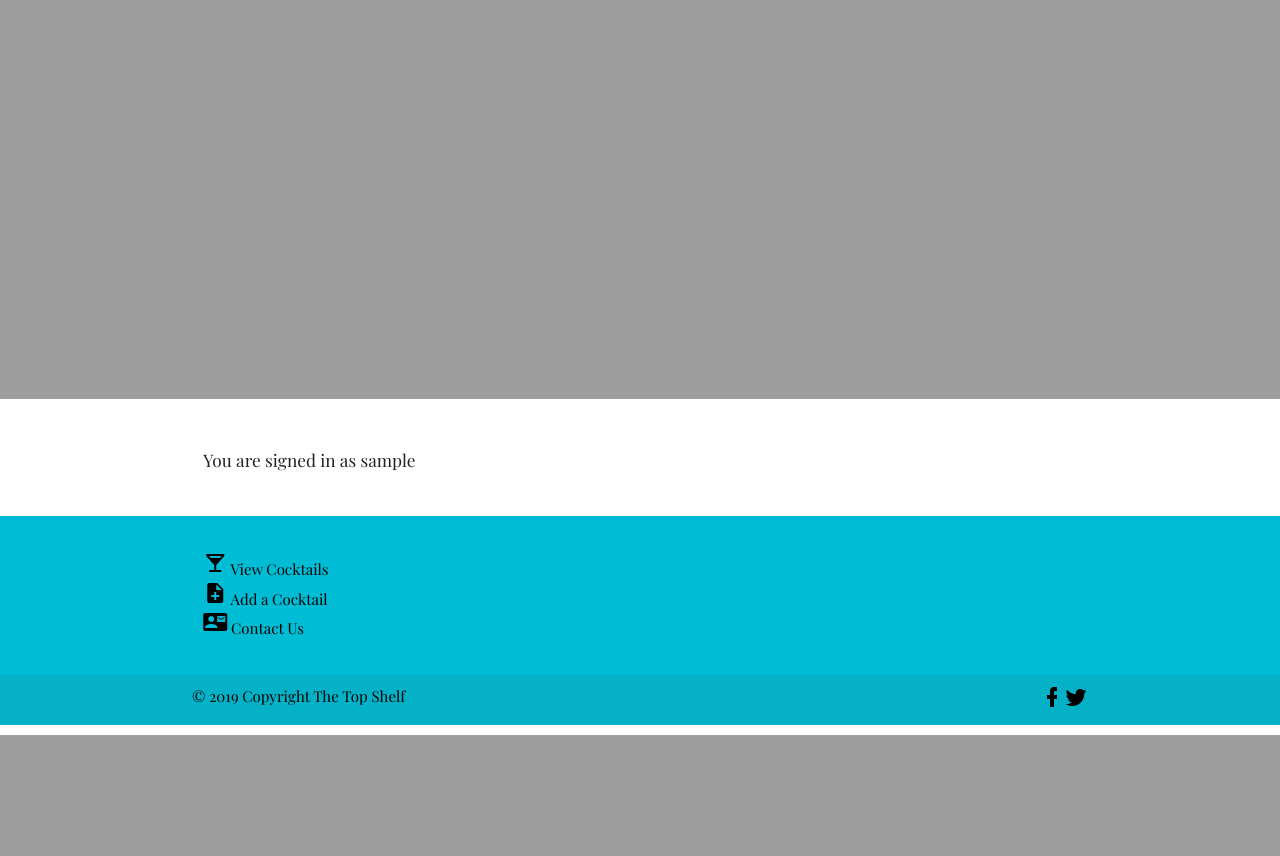
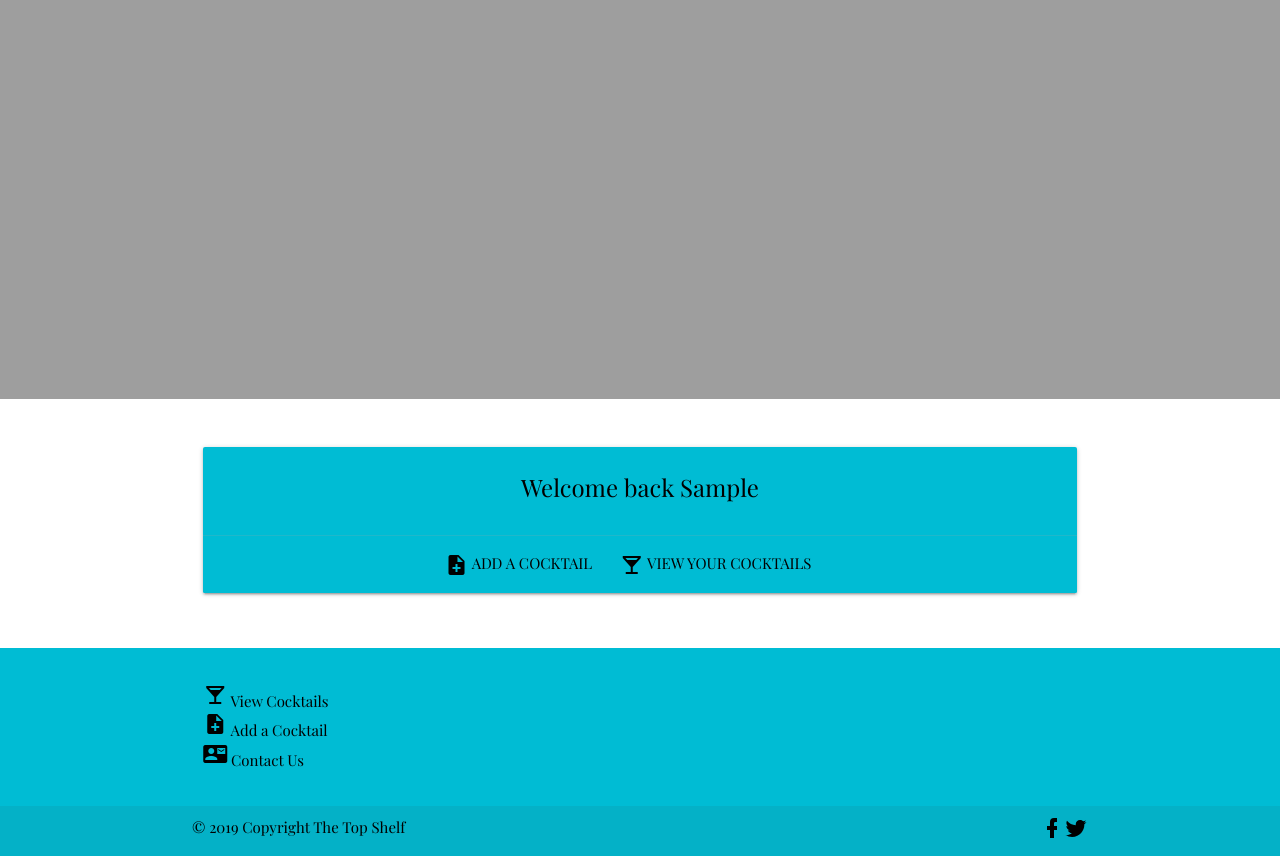
Before and after one commit to walshyc/the-top-shelf, a Flask app: page / in a window 1280 px wide. Shown: the part 65-921 px from the top of the page. Before the commit the page ends 800 px from the top, so only its background shows below. Run offline with Flask 2, Linux system fonts and the light colour scheme; the visitor is signed in with stand-in values (Sample User, id 1); data that the repository does not hold is empty; some libraries are stand-ins or nearby versions.

Commit message:
updated homepage

```diff
--- a/templates/drink.html
+++ b/templates/drink.html
@@ -27,7 +27,7 @@
 
     {% if cocktails.cocktail_base == category.category_name  %}
     <div class="col s12 m6 l4">
-        <a class="" href="{{url_for('cocktail_id_long', category_name= category.category_name, cocktail_name =cocktails.cocktail_name )}}"><div class="card">
+        <a class="" href="{{url_for('cocktail_id_long', category_name= category.category_name, cocktail_name =cocktails.cocktail_name)}}"><div class="card">
             <div class="card-image">
                 <img src="{{cocktails.image}}">
 
--- a/templates/index.html
+++ b/templates/index.html
@@ -34,13 +34,24 @@
 {% endblock %}
 {% block content %}
 <div class="row">
-    <div class="col s12">
-        <h6>{{message}}</h6>
-    </div>
+        <div class="col s12">
+                <div class="card cyan">
+                  <div class="card-content black-text center-align">
+                    <span class="card-title">Welcome back {{session['username'].title()}}</span>
+
+                  </div>
+
+                  <div class="card-action center-align">
+                        <a class="black-text ing_table" href="{{url_for('add_cocktail')}}"><i class="material-icons">note_add</i> Add a Cocktail</a>
+                        <a class="black-text ing_table" href="{{url_for('add_cocktail')}}"><i class="material-icons">local_bar</i> View your Cocktails</a>
+                  </div>
+                </div>
+              </div>
+
 </div>
 <div class="row">
     {% for categories in categories %}
-    <div class="col s12 m4">
+    <div class="col s12 m6 l4">
             <a href="{{url_for('category_name',category_name=categories.category_name)}}" class="black-text  ">
                 <div class="card cyan">
                     <div class="card-image">
--- a/templates/user.html
+++ b/templates/user.html
@@ -8,7 +8,7 @@
     <div class="col s12 m5">
 
         <h4>Login</h4>
-        <h5>{{error_msg}}</h5>
+
         <form method=POST action="{{ url_for('login') }}">
             <div class="row">
                 <div class="input-field">
```
